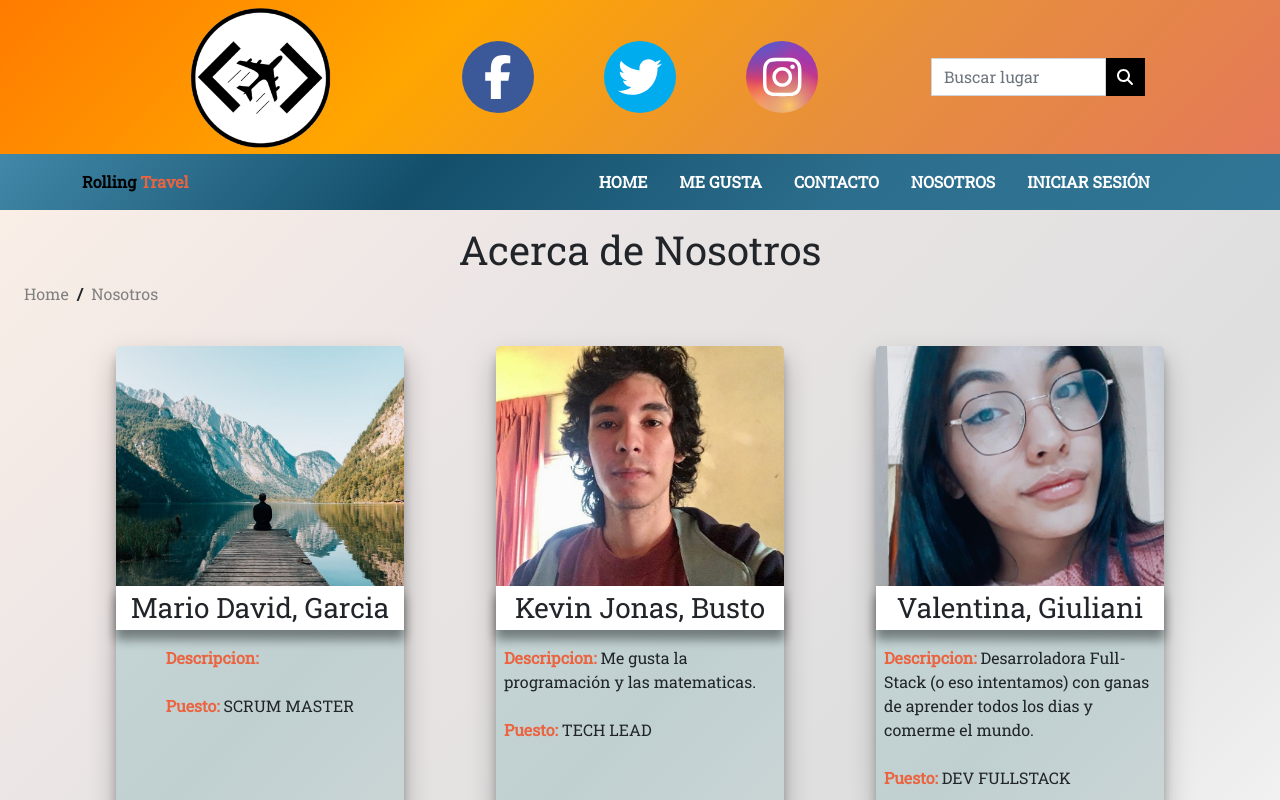
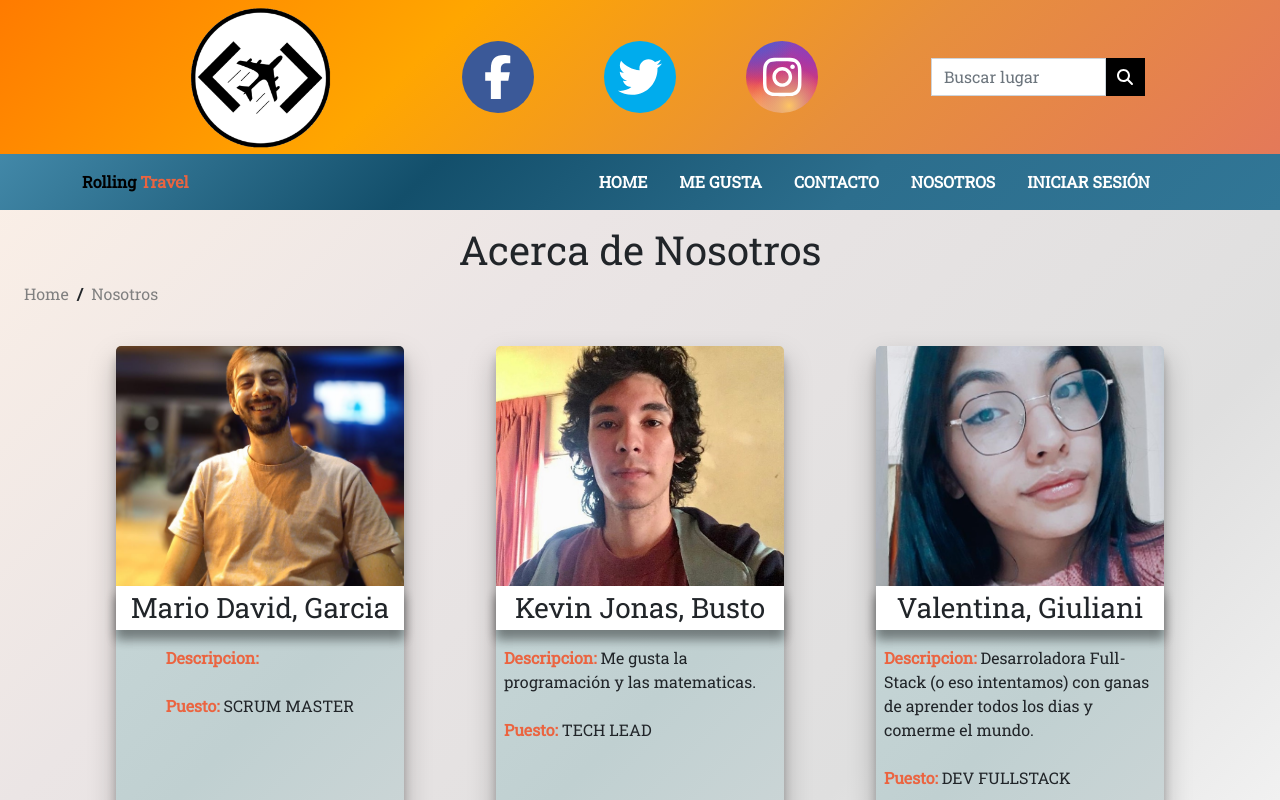
Before and after one commit to JonasBusto/Proyecto_3_Grupo4, a React (Create React App) app: page /nosotros in a window 1280 px wide. Shown: the top 800 px of the page. Built offline with nearby package versions, Linux system fonts and the light colour scheme; no server answers.

Commit message:
agrego foto acerca y modifico detalles

```diff
--- a/src/Components/AboutUs.jsx
+++ b/src/Components/AboutUs.jsx
@@ -25,7 +25,7 @@ const AboutUs = () => {
                 <Card.Img
                   className="img-about"
                   variant="top"
-                  src="/paisaje-recoverPass.jpg"
+                  src="/fotoMario.jpeg"
                 />
                 <h3 className="d-flex mb-2 justify-content-center text-name-about-us">
                   Mario David, Garcia
```
Also changed, not shown: public/fotoMario.jpeg (added).
